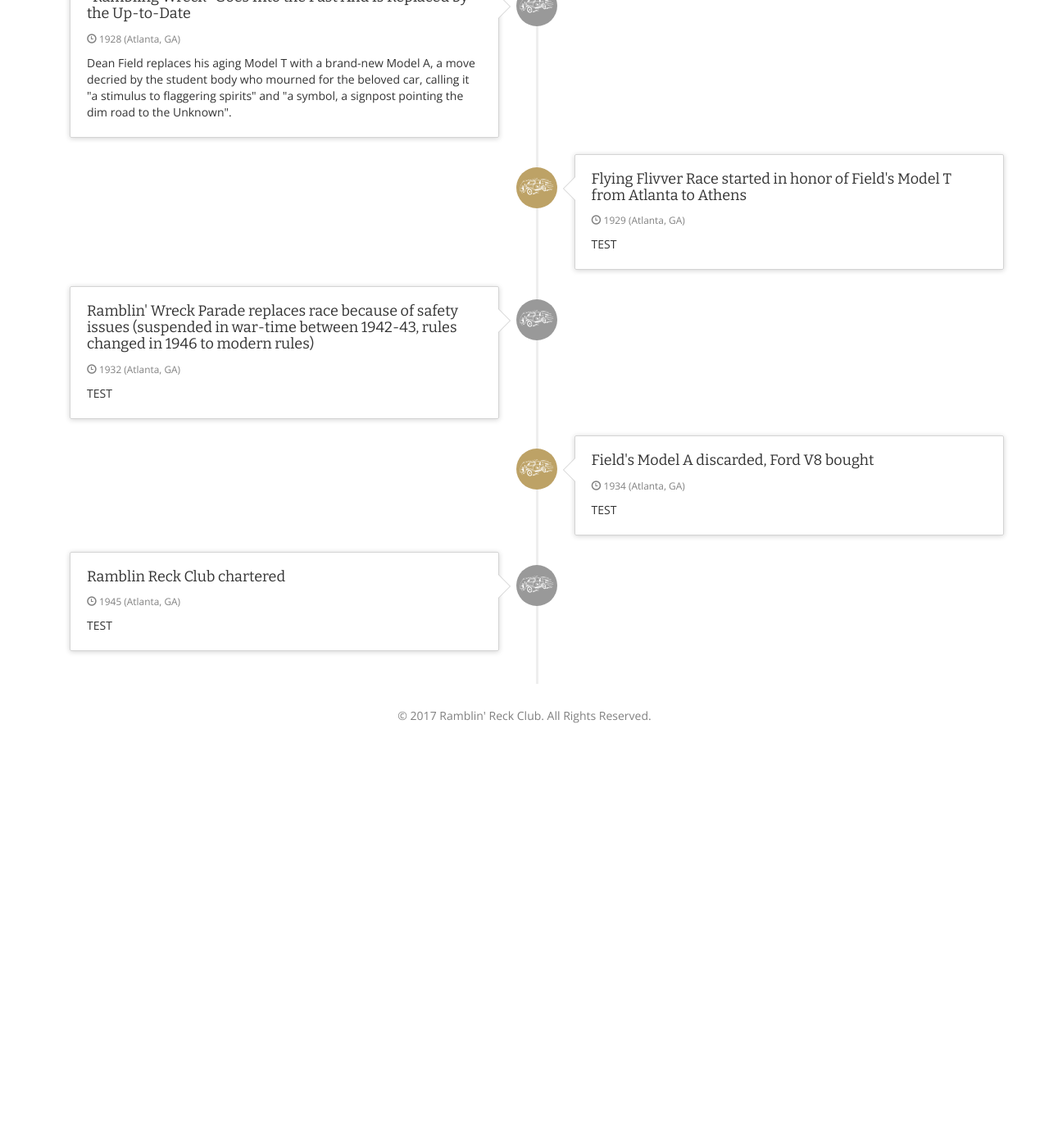
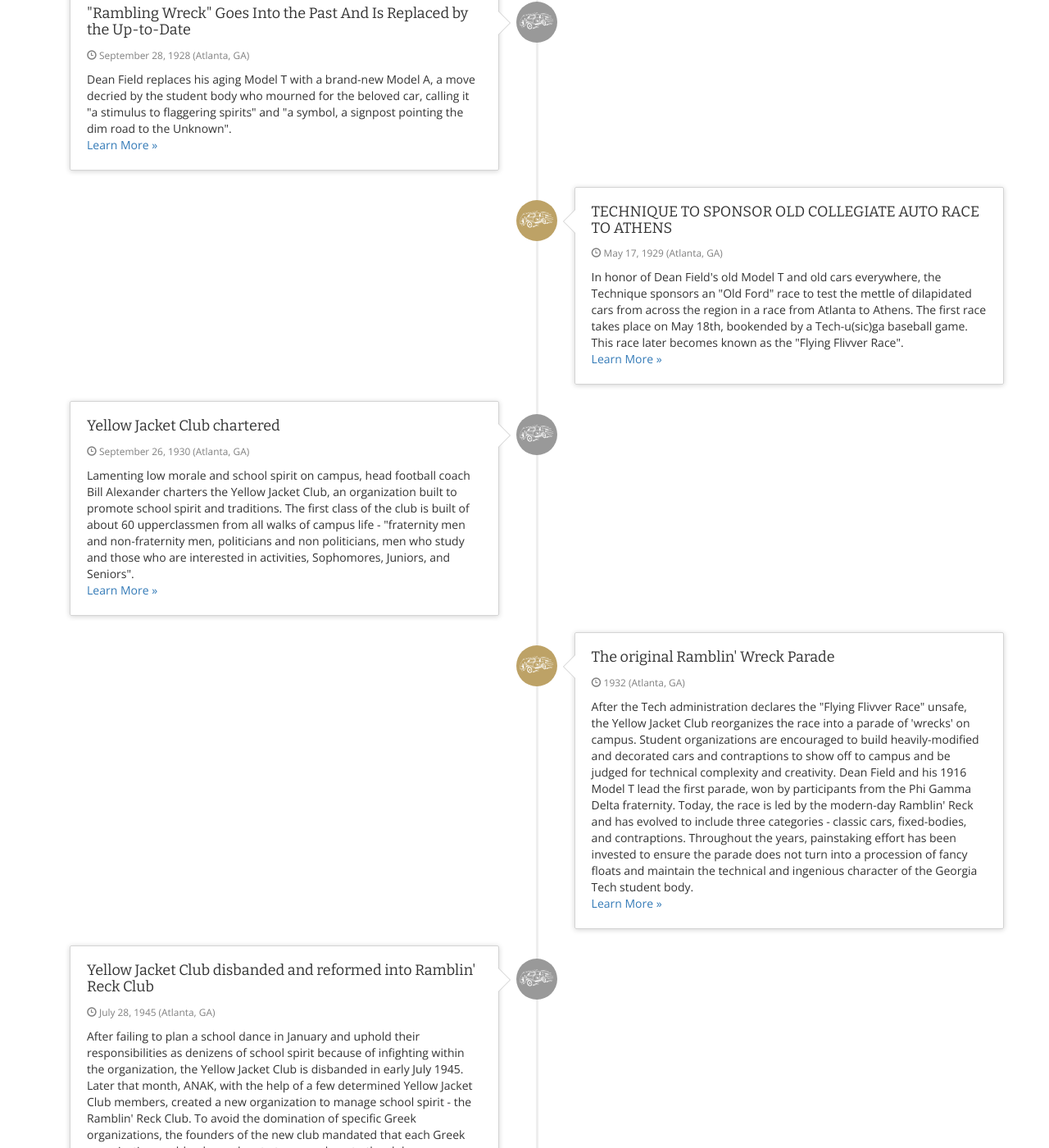
Before and after one commit to RamblinReckClub/reckhistory, a Jekyll site: the page built from pre1960s.md, in a window 1280 px wide and 1400 px high, scrolled down 1045 px. Shown: the whole window at 82% size. Built offline with Jekyll 4.4.1, drawn with Linux system fonts in a browser that asks for light colours; before the commit the page ends 1958 px from its top, so only the background shows below that; some of the changed text lies outside the part shown.

Commit message:
fleshed out pre1960s, updated w-vs-r

```diff
--- a/_layouts/timeline.html
+++ b/_layouts/timeline.html
@@ -40,6 +40,9 @@
                     </div>
                     <div class="timeline-body">
                       <p>{{ event.description }}</p>
+                      {% if event.source %}
+                      <a class="btn-link" href="{{ event.source }}">Learn More »</a>
+                      {% endif %}
                     </div>
                   </div>
                 </li>
@@ -48,11 +51,17 @@
                   <div class="timeline-badge reck-gold"><img class="img-responsive img-reck" src="{{ "/images/misc/white-reck.png" | prepend: site.baseurl }}"></div>
                   <div class="timeline-panel">
                     <div class="timeline-heading">
+                        {% if event.image %}
+                        <img class="img-responsive" src="{{ event.image | prepend: site.baseurl }}" />
+                        {% endif %}
                       <h4 class="timeline-title">{{ event.title }}</h4>
                       <p><small class="text-muted"><i class="glyphicon glyphicon-time"></i> {{ event.location }}</small></p>
                     </div>
                     <div class="timeline-body">
                       <p>{{ event.description }}</p>
+                      {% if event.source %}
+                      <a class="btn-link" href="{{ event.source }}">Learn More »</a>
+                      {% endif %}
                     </div>
                   </div>
                 </li>
--- a/pre1960s.md
+++ b/pre1960s.md
@@ -11,21 +11,27 @@
       description: Dean of Men Floyd Field owned a Ford Model T that he frequently drove around campus. Eventually, the car became an icon on campus, often referred to as a "Ramblin' Wreck".
       location: 1916-1928 (Atlanta, GA)
     - title: Field gives the Wreck an overhaul
-      description: With the help of the machine shop on campus, Dean Field gives his Model T a massive overhaul. As described by the Technique, "Gone are the wheezes and grunts. New fenders on the rear have restored her shapely form and hidden her spindly axles. A new top has given the needed touch of seasoned smart- ness and an enveloping coat of paint has been imposed upon her lovely tin body. Thus we have with us yet "our own original Ramblin' Wreck" locking daintier, and, as the dean himself puts it, "Better than ever."
-      location: 1926 (Atlanta, GA)
+      description: With the help of the machine shop on campus, Dean Field gives his Model T a massive overhaul. As described by the Technique, 'Gone are the wheezes and grunts. New fenders on the rear have restored her shapely form and hidden her spindly axles. A new top has given the needed touch of seasoned smart- ness and an enveloping coat of paint has been imposed upon her lovely tin body. Thus we have with us yet "our own original Ramblin' Wreck" locking daintier, and, as the dean himself puts it, "Better than ever."'
+      source: https://smartech.gatech.edu/handle/1853/25251
+      location: October 8, 1926 (Atlanta, GA)
     - title: '"Rambling Wreck" Goes Into the Past And Is Replaced by the Up-to-Date'
       description: Dean Field replaces his aging Model T with a brand-new Model A, a move decried by the student body who mourned for the beloved car, calling it "a stimulus to flaggering spirits" and "a symbol, a signpost pointing the dim road to the Unknown".
-      location: 1928 (Atlanta, GA)
-    - title: Flying Flivver Race started in honor of Field's Model T from Atlanta to Athens
-      description: TEST
-      location: 1929 (Atlanta, GA)
-    - title: Ramblin' Wreck Parade replaces race because of safety issues (suspended in war-time between 1942-43, rules changed in 1946 to modern rules)
-      description: TEST
+      source: https://smartech.gatech.edu/handle/1853/33582
+      location: September 28, 1928 (Atlanta, GA)
+    - title: 'TECHNIQUE TO SPONSOR OLD COLLEGIATE AUTO RACE TO ATHENS'
+      description: In honor of Dean Field's old Model T and old cars everywhere, the Technique sponsors an "Old Ford" race to test the mettle of dilapidated cars from across the region in a race from Atlanta to Athens. The first race takes place on May 18th, bookended by a Tech-u(sic)ga baseball game. This race later becomes known as the "Flying Flivver Race".
+      source: https://smartech.gatech.edu/handle/1853/33514
+      location: May 17, 1929 (Atlanta, GA)
+    - title: Yellow Jacket Club chartered
+      description: Lamenting low morale and school spirit on campus, head football coach Bill Alexander charters the Yellow Jacket Club, an organization built to promote school spirit and traditions. The first class of the club is built of about 60 upperclassmen from all walks of campus life - "frater­nity men and non-fraternity men, poli­ticians and non politicians, men who study and those who are interested in activities, Sophomores, Juniors, and Seniors".
+      source: https://smartech.gatech.edu/handle/1853/24956
+      location: September 26, 1930 (Atlanta, GA)
+    - title: The original Ramblin' Wreck Parade
+      description: After the Tech administration declares the "Flying Flivver Race" unsafe, the Yellow Jacket Club reorganizes the race into a parade of 'wrecks' on campus. Student organizations are encouraged to build heavily-modified and decorated cars and contraptions to show off to campus and be judged for technical complexity and creativity. Dean Field and his 1916 Model T lead the first parade, won by participants from the Phi Gamma Delta fraternity. Today, the race is led by the modern-day Ramblin' Reck and has evolved to include three categories - classic cars, fixed-bodies, and contraptions. Throughout the years, painstaking effort has been invested to ensure the parade does not turn into a procession of fancy floats and maintain the technical and ingenious character of the Georgia Tech student body.
+      source: https://web.archive.org/web/20090519194403/http://dev.nique.gatech.edu:80/issues/1999-10-08/campus%20life/7
       location: 1932 (Atlanta, GA)
-    - title: Field's Model A discarded, Ford V8 bought
-      description: TEST
-      location: 1934 (Atlanta, GA)
-    - title: Ramblin Reck Club chartered
-      description: TEST
-      location: 1945 (Atlanta, GA)
+    - title: Yellow Jacket Club disbanded and reformed into Ramblin' Reck Club
+      description: After failing to plan a school dance in January and uphold their responsibilities as denizens of school spirit because of infighting within the organization, the Yellow Jacket Club is disbanded in early July 1945. Later that month, ANAK, with the help of a few determined Yellow Jacket Club members, created a new organization to manage school spirit - the Ramblin' Reck Club. To avoid the domination of specific Greek organizations, the founders of the new club mandated that each Greek organization could only send up to two members to the club.
+      source: https://smartech.gatech.edu/handle/1853/26066
+      location: July 28, 1945 (Atlanta, GA)
 ---
```
Also changed, not shown: w-or-r.md (+6 -13 lines).
